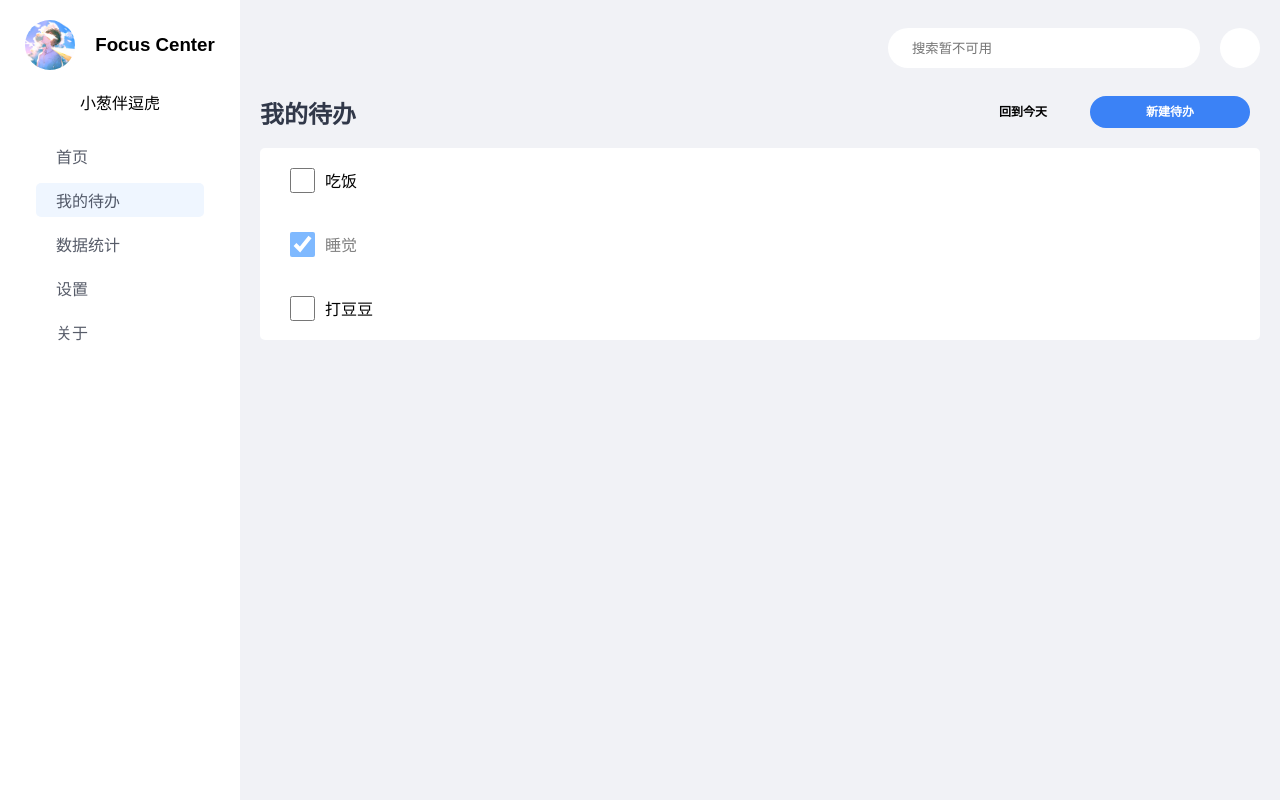
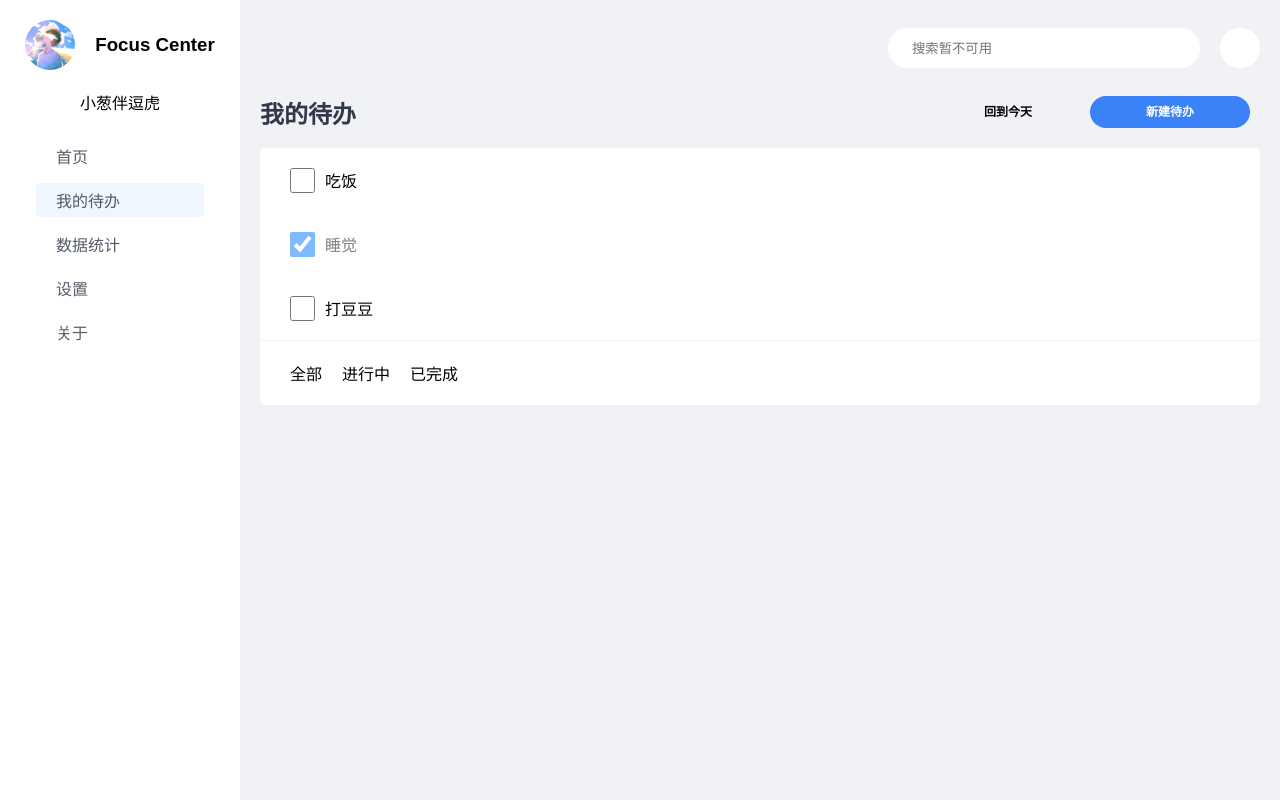
Before and after one commit to cccoding365/vue-focus-center, a Vue app: page /todolist in a window 1280 px wide. Built offline with nearby package versions, Linux system fonts and the light colour scheme.

Commit message:
新增列表选项

```diff
--- a/src/stores/todo.js
+++ b/src/stores/todo.js
@@ -14,6 +14,14 @@ export const useTodoStore = defineStore('todo', {
       ]
     }
   },
+  getters: {
+    completeTodoList: (state) => {
+      return state.todoList.filter(item => item.status)
+    },
+    unCompleteTodoList: (state) => {
+      return state.todoList.filter(item => !item.status)
+    }
+  },
   actions: {
     resetDialogState() {
       this.dialogVisibility = false
@@ -23,7 +31,7 @@ export const useTodoStore = defineStore('todo', {
     // 打开 Dialog
     openTodoDialog(id) {
       if (id) {
-        console.log('修改');
+        console.log('修改')
         const todoItem = this.todoList.find(item => item.id === id)
         this.currentTodo = todoItem
         this.dialogTitle = '修改待办'
--- a/src/views/TodoListView.vue
+++ b/src/views/TodoListView.vue
@@ -7,8 +7,13 @@ import { storeToRefs } from 'pinia'
 import { useTodoStore } from '@/stores/todo'
 
 const todoStore = useTodoStore()
-const { title, visibility, todoList } = storeToRefs(todoStore)
+const { title, visibility, todoList, completeTodoList } = storeToRefs(todoStore)
 const { openTodoDialog, closeTodoDialog, editTodo, removeTodo } = todoStore
+
+let showTodoListType = ref('all')
+
+const showTodoList = showTodoListType.value == 'all' ? todoList : []
+
 
 </script>
 
@@ -18,7 +23,7 @@ const { openTodoDialog, closeTodoDialog, editTodo, removeTodo } = todoStore
       <h2>我的待办</h2>
       <div class="button-box">
         <button class="back-today">
-          <svg-icon icon-class="icon-repeat"></svg-icon>
+          <!-- <svg-icon icon-class="icon-repeat"></svg-icon> -->
           回到今天
         </button>
         <button class="add-todo" @click="openTodoDialog()">
@@ -27,9 +32,9 @@ const { openTodoDialog, closeTodoDialog, editTodo, removeTodo } = todoStore
       </div>
     </header>
     <main>
-      <Space v-if="todoList.length">
+      <Space class="todolist-container" v-if="todoList.length">
         <ul>
-          <li class="todo-item" :class="{ checked: todo.status }"  v-for="(todo, index) of todoList">
+          <li class="todo-item" :class="{ checked: todo.status }" v-for="(todo, index) of showTodoList">
             <input type="checkbox" :checked="todo.status" v-model="todo.status">
             <span>{{ todo.content }}</span>
             <div class="btn-box" v-if="!todo.status">
@@ -38,6 +43,11 @@ const { openTodoDialog, closeTodoDialog, editTodo, removeTodo } = todoStore
             </div>
           </li>
         </ul>
+        <footer>
+          <span @click="showTodoListType.value = 'all'">全部</span>
+          <span @click="showTodoListType.value = 'unCompleted'">进行中</span>
+          <span @click="showTodoListType.value = 'completed'">已完成</span>
+        </footer>
       </Space>
       <Space v-else>
         <div class="todo-list-empty">
@@ -106,6 +116,17 @@ header {
 }
 
 main {
+  .todolist-container {
+    footer {
+      border-top: 1px solid #00000010;
+      padding: 20px 30px;
+
+      span {
+        margin-right: 20px;
+      }
+    }
+  }
+
   .todo-item {
     position: relative;
     display: flex;
```
